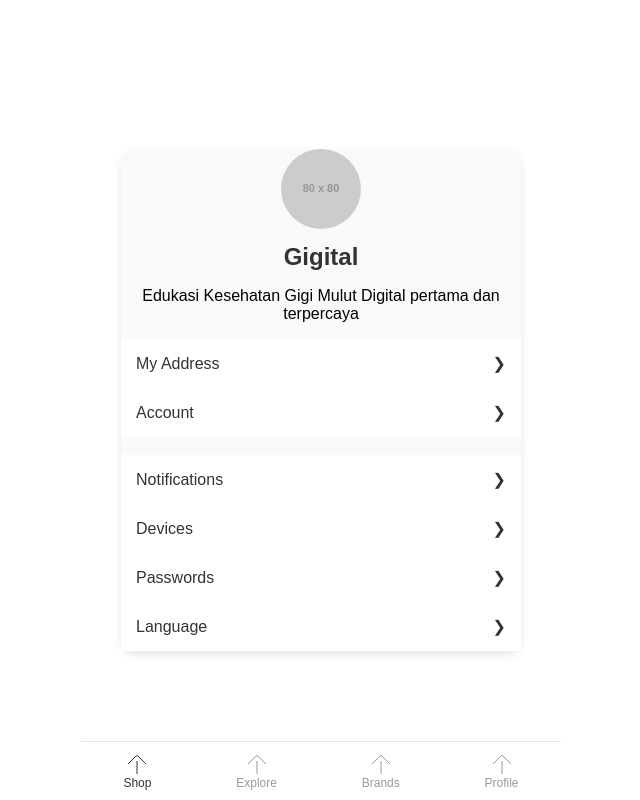
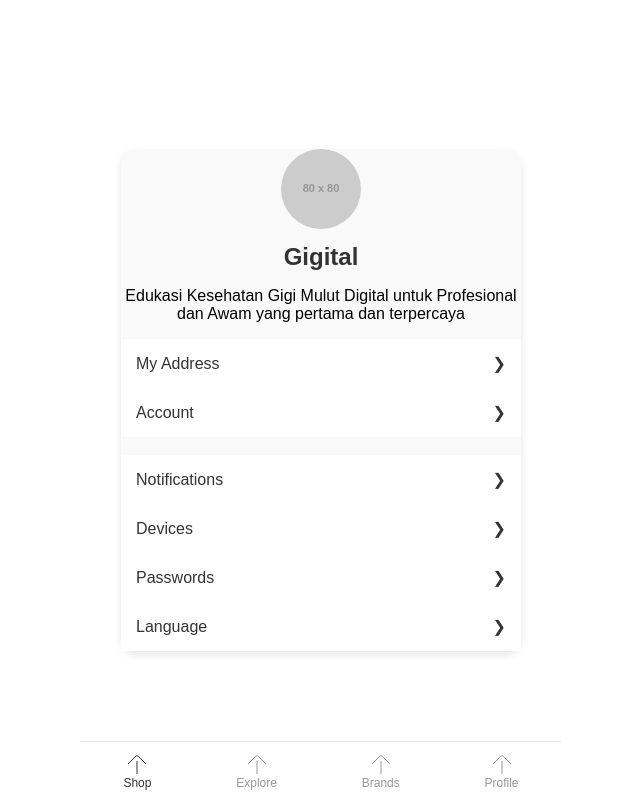
Before and after one commit to DokterGigiGAUL/links, a plain HTML site: page index.html in a window 1280 px wide. Shown: the whole page, without its empty margins (319-959 px from the left). Drawn offline with Linux system fonts and the light colour scheme; placeholder pictures from the web are drawn by us.

Commit message:
Update index.html

```diff
--- a/index.html
+++ b/index.html
@@ -9,6 +9,7 @@
             font-family: Arial, sans-serif;
             background-color: #ffffff;
             margin: 0;
+            padding:0;
             display: flex;
             justify-content: center;
             align-items: center;
@@ -91,14 +92,13 @@
         }
     </style>
   </head>
+
 <body>
-
 <div class="profile-container">
-
 <div class="profile-container2">
     <img src="https://via.placeholder.com/80" alt="Profile Picture">
     <h2>Gigital</h2>
-    <p>Edukasi Kesehatan Gigi Mulut Digital pertama dan terpercaya</p>
+    <p>Edukasi Kesehatan Gigi Mulut Digital untuk Profesional dan Awam yang pertama dan terpercaya</p>
   </div>
     <div class="menu">
         <a href="#"><span>My Address</span><span>&#10095;</span></a>
```
